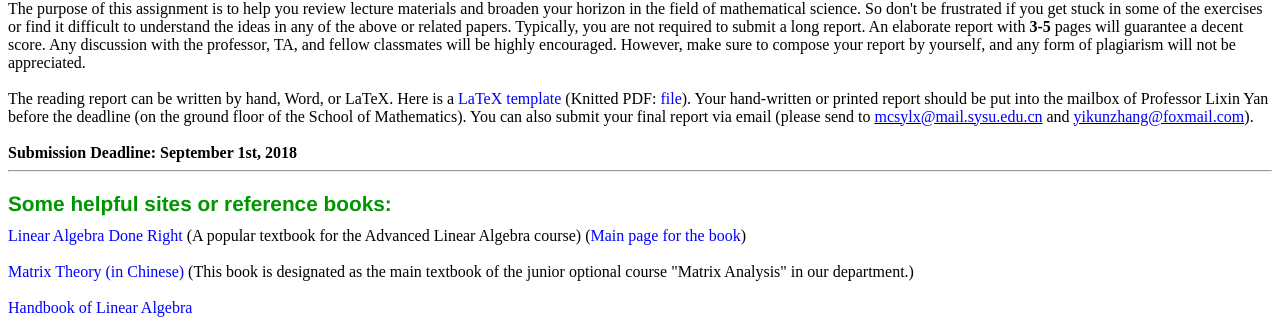
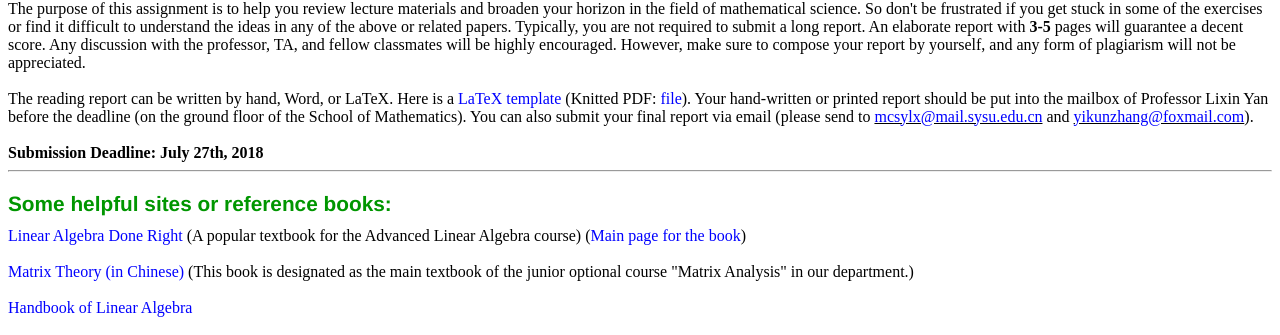
Before and after one commit to zhangyk8/zhangyk8.github.io, a Jekyll site: the page _teaching/matrix_analysis.html, which Jekyll copies as it is, in a window 1280 px wide. Shown: the part 1929-2264 px from the top of the page. Built offline with Jekyll 4.4.1, drawn with Linux system fonts in a browser that asks for light colours.

Commit message:
Add files via upload

```diff
--- a/_teaching/matrix_analysis.html
+++ b/_teaching/matrix_analysis.html
@@ -213,7 +213,7 @@ The purpose of this assignment is to help you review lecture materials and broad
 <br><br>
 The reading report can be written by hand, Word, or LaTeX. Here is a <a href="file_spring2018/Latex_template.tex" download="Latex_template">LaTeX template</a> (Knitted PDF: <a href="file_spring2018/Latex_template.pdf">file</a>). Your hand-written or printed report should be put into the mailbox of Professor Lixin Yan before the deadline (on the ground floor of the School of Mathematics). You can also submit your final report via email (please send to <span style="text-decoration:underline"><a href="mailto:mcsylx@mail.sysu.edu.cn">mcsylx@mail.sysu.edu.cn</a></span> and <span style="text-decoration:underline"><a href="mailto:yikunzhang@foxmail.com">yikunzhang@foxmail.com</a></span>).
 <br><br>
-<b>Submission Deadline: September 1st, 2018</b>
+<b>Submission Deadline: July 27th, 2018</b>
 <!--
 <TABLE border="1">
   <TBODY>
```
